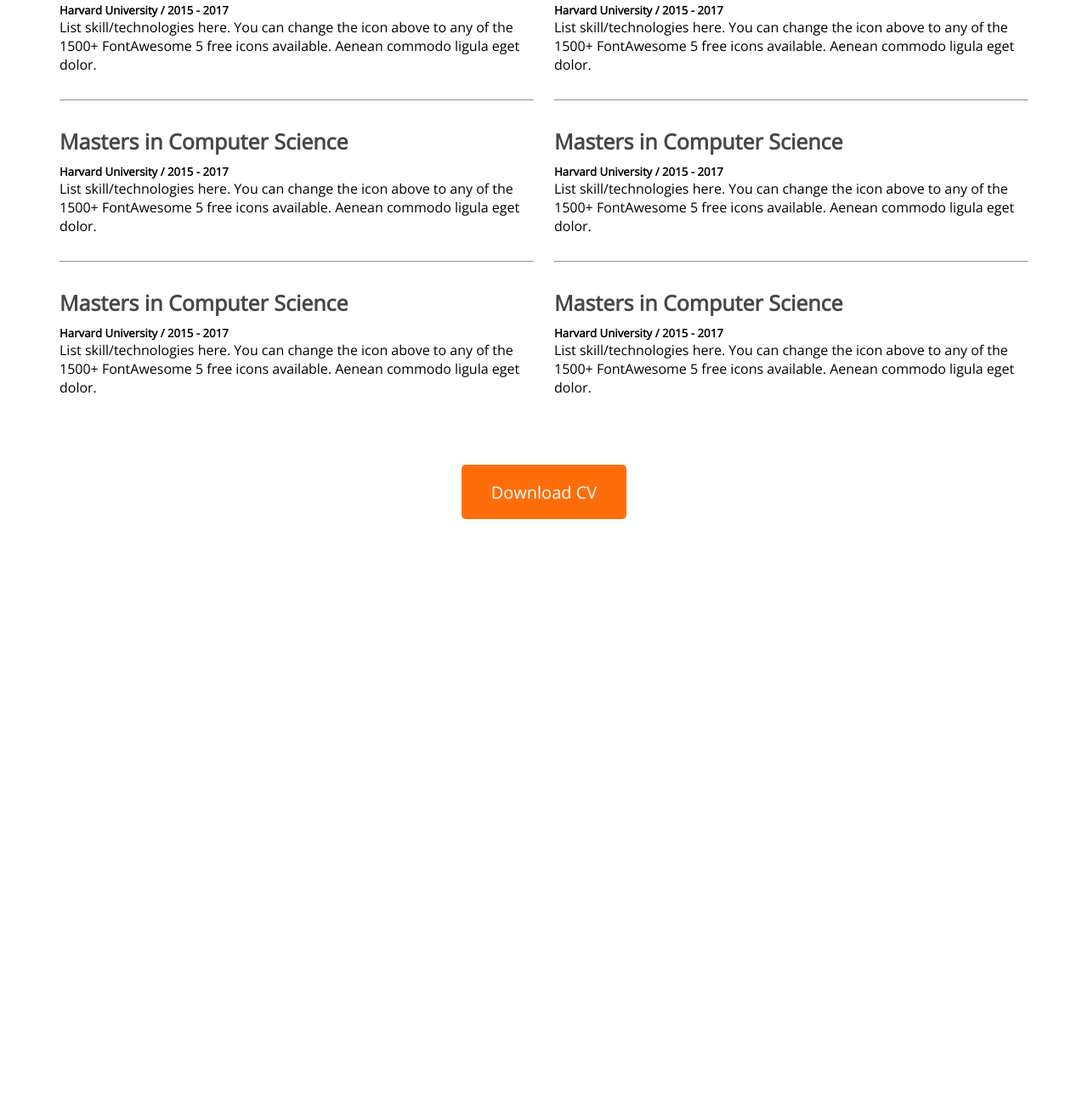
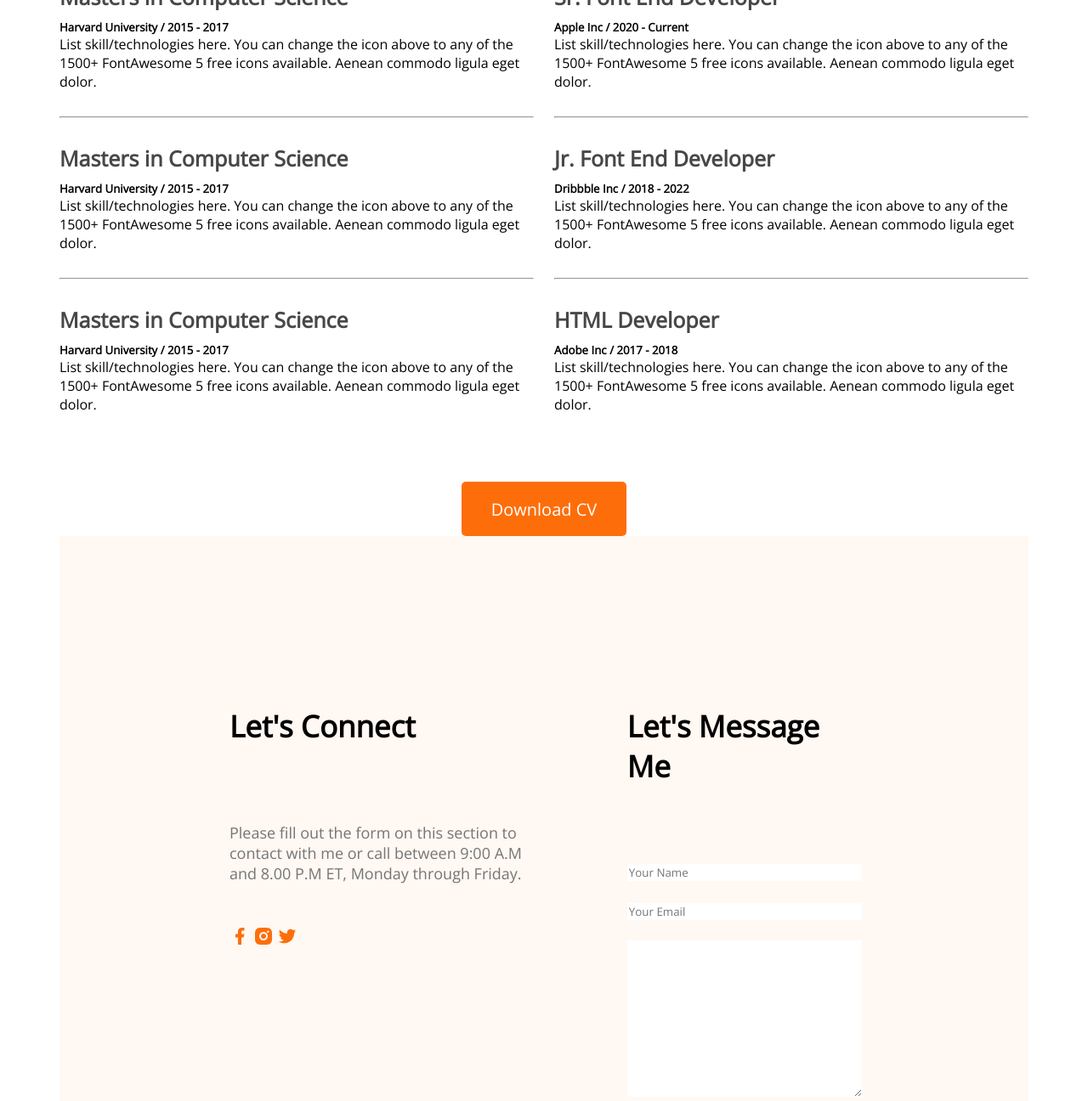
Before and after one commit to Ahnafshabik/developer-portfolio, a plain HTML site: page index.html in a window 1280 px wide. Shown: the part 2511-3807 px from the top of the page at 85% size. Before the commit the page ends 3122 px from the top, so only its background shows below. Drawn offline with nearby package versions, Linux system fonts and the light colour scheme.

Commit message:
Just added the footer to the contact or bottom part

```diff
--- a/index.html
+++ b/index.html
@@ -129,8 +129,8 @@
                 <div>
                     <h3 class="resume-title">My Experience</h3>
                     <div class="resume-item">
-                        <h4 class="title">Masters in Computer Science</h4>
-                        <h5 class="sub-class">Harvard University / 2015 - 2017</h5>
+                        <h4 class="title">Sr. Font End Developer</h4>
+                        <h5 class="sub-class">Apple Inc / 2020 - Current</h5>
                         <p class="description">
                             List skill/technologies here. You can change the icon above
                             to any of the 1500+ FontAwesome 5 free icons available. Aenean commodo ligula eget dolor.
@@ -138,8 +138,8 @@
                     </div>
                     <hr>
                     <div class="resume-item">
-                        <h4 class="title">Masters in Computer Science</h4>
-                        <h5 class="sub-class">Harvard University / 2015 - 2017</h5>
+                        <h4 class="title">Jr. Font End Developer</h4>
+                        <h5 class="sub-class">Dribbble Inc / 2018 - 2022</h5>
                         <p class="description">
                             List skill/technologies here. You can change the icon above
                             to any of the 1500+ FontAwesome 5 free icons available. Aenean commodo ligula eget dolor.
@@ -147,8 +147,8 @@
                     </div>
                     <hr>
                     <div class="resume-item">
-                        <h4 class="title">Masters in Computer Science</h4>
-                        <h5 class="sub-class">Harvard University / 2015 - 2017</h5>
+                        <h4 class="title">HTML Developer</h4>
+                        <h5 class="sub-class">Adobe Inc / 2017 - 2018</h5>
                         <p class="description">
                             List skill/technologies here. You can change the icon above
                             to any of the 1500+ FontAwesome 5 free icons available. Aenean commodo ligula eget dolor.
@@ -161,6 +161,34 @@
                 <button class="btn-primary">Download CV</button>
             </div>
         </section>
+        <!-- Contact Section -->
+        <section class="contact">
+            <div>
+                <h3 class="section-title">Let's Connect</h3>
+                <p class="section-description">Please fill out the form on this section to contact with me or call between 9:00 A.M and
+                          8.00 P.M ET, Monday through Friday.</p>
+            <a href="">
+                <img src="images/icons/facebook.png" alt="">
+            </a>
+            <a href="">
+                <img src="images/icons/insta.png" alt="">
+            </a>
+            <a href="">
+                <img src="images/icons/twitter.png" alt="">
+            </a>
+            </div>
+            <div>
+                <h3 class="section-title">Let's Message Me</h3>
+                <form action="">
+                    <input type="text" name="" id="" placeholder="Your Name">
+                    <input type="email" name="" id="" placeholder="Your Email">
+                    <textarea name="" id="" cols="30" rows="10" placeholder="Your Message">
+
+                    </textarea>
+                    <input class="btn-primary" type="submit" value="Submit">
+                </form>
+            </div>
+        </section>
     </main>
 </body>
 
--- a/styles/portfolio.css
+++ b/styles/portfolio.css
@@ -92,7 +92,7 @@ main{
 .section-description{
     color: #757575;
     font-size: 18px;
-    margin-bottom: 30px;
+    margin-bottom: 50px;
 }
 .about-info-container{
     display: flex;
@@ -166,3 +166,22 @@ margin-bottom: 10px;
     margin-top: 50px;
     text-align: center;
 }
+/* Contact Syles */
+.contact{
+    display: flex;
+    gap: 100px;
+    background-color: #fff8f3;
+    padding: 130px 200px;
+}
+.contact .section-title{
+ text-align: left;
+}
+.contact input[type="text"], input[type="email"], textarea{
+    margin-bottom: 24px;
+    border: 0;
+    width: 100%;
+    padding-left: 18px 30px;
+}
+.contact a{
+    text-decoration: none;
+}
```
